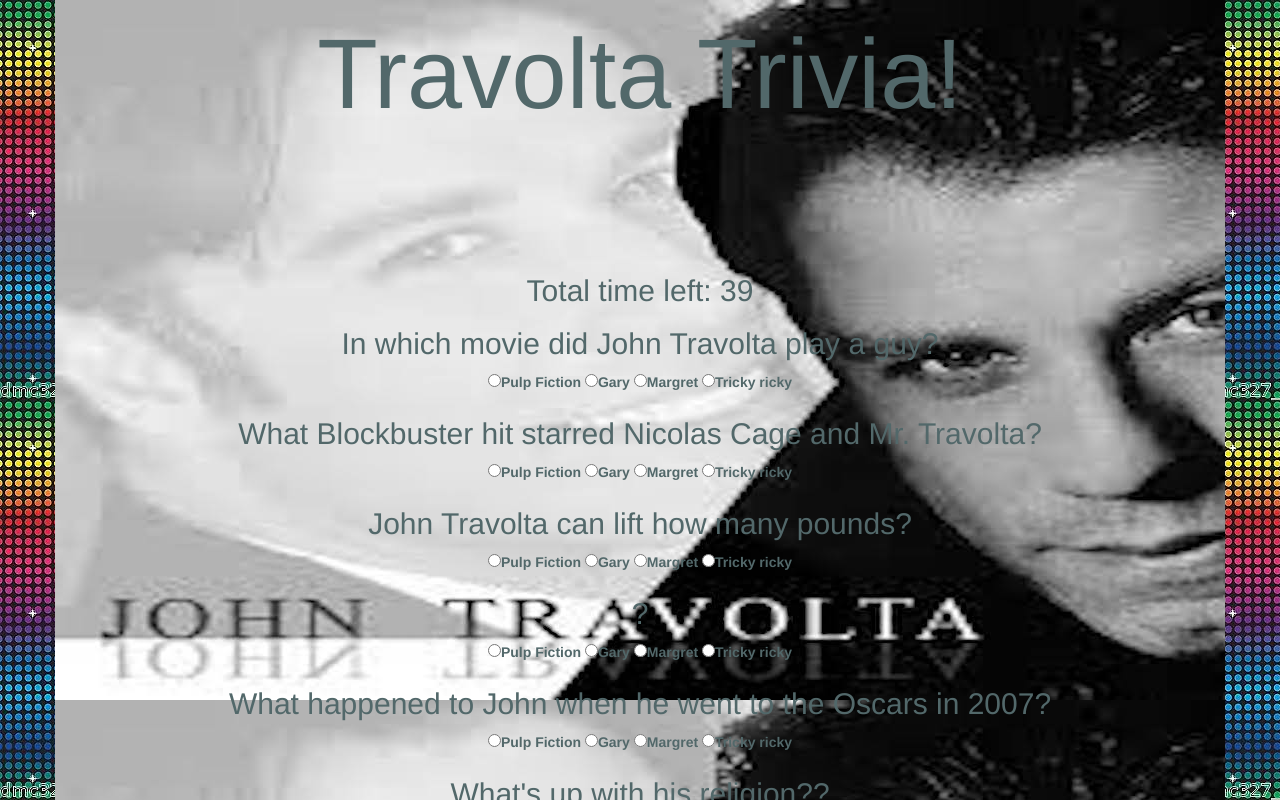
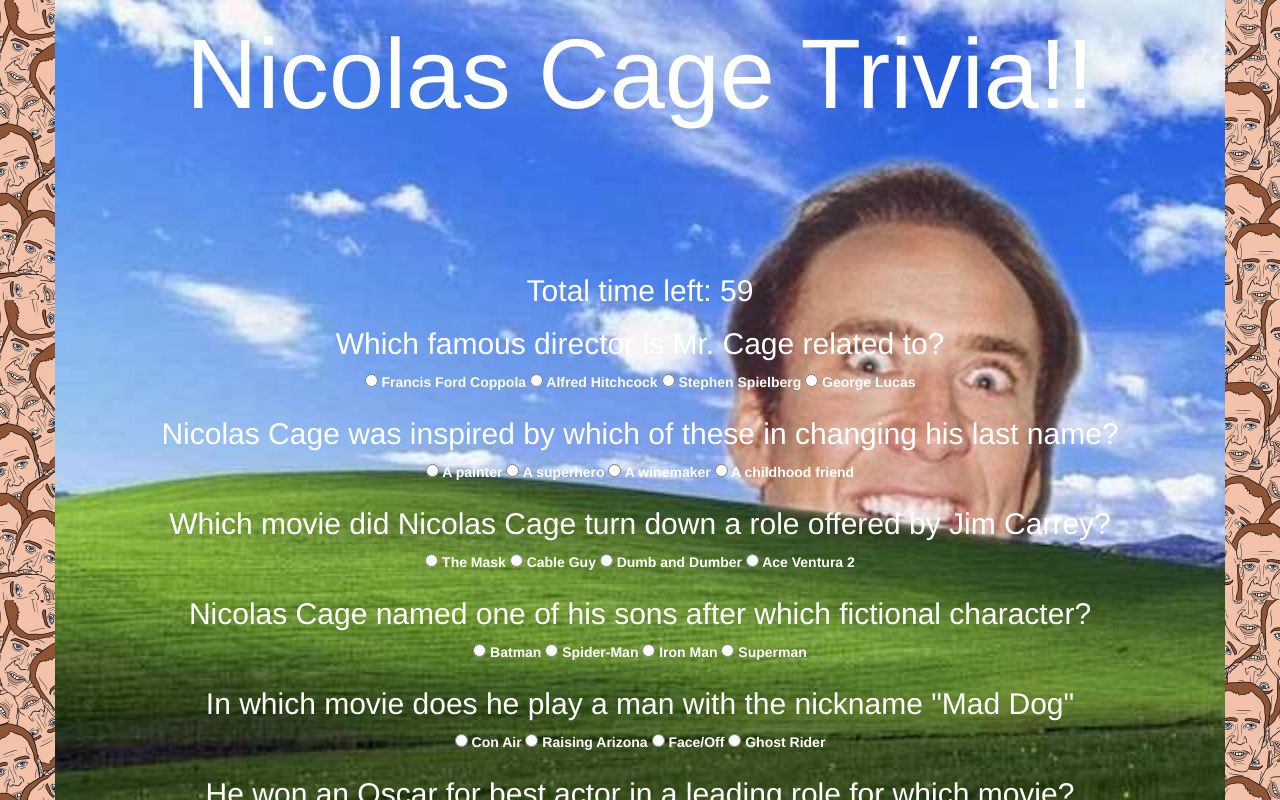
Before and after one commit to atek84/TriviaGame, a plain HTML site: page index.html in a window 1280 px wide. Both pictures are taken after a click on the button "Start". Shown: the top 800 px of the page. Drawn offline with nearby package versions, Linux system fonts and the light colour scheme.

Commit message:
Wednesday push

```diff
--- a/assets/css/style.css
+++ b/assets/css/style.css
@@ -1,9 +1,9 @@
 body {
-	background: url("../images/disco2.jpg");
+	background: url("../images/nicHead.jpg");
 }
 
 .container {
-	background: url("../images/travoltaBW.jpeg");
+	background: url("../images/nicCageWallpaper.jpg");
 	text-align: center;
 	color: white;
 	padding-bottom: 65px;
@@ -12,7 +12,7 @@
 .headline {
 	/*padding: 100px;*/
 	font-size: 99px;
-	color:#52686A;
+	color:##FFED78;
 	padding-bottom: 75px;
 	/*padding-top: 100px;*/
 }
@@ -23,9 +23,14 @@
 }
 
 #survey {
-	color: #52686A;
+	color: ##FFED78;
 }
 
 .final-screen {
-	color: #52686A;
+	color: ##FFED78;
 }
+
+#check {
+	background-color: #ACBDC5;
+	color: white;
+}
--- a/assets/javascript/app.js
+++ b/assets/javascript/app.js
@@ -1,15 +1,17 @@
 var travQuestions = [
-	{	question: "In which movie did John Travolta play a guy?"},
-	{	question: "What Blockbuster hit starred Nicolas Cage and Mr. Travolta?"},
-	{	question: "John Travolta can lift how many pounds?"},
-	{	question: "?"},
-	{	question: "What happened to John when he went to the Oscars in 2007?"},
-	{	question: "What's up with his religion??"}
+	{	question: "Which famous director is Mr. Cage related to?"},
+	{	question: "Nicolas Cage was inspired by which of these in changing his last name? "},
+	{	question: "Which movie did Nicolas Cage turn down a role offered by Jim Carrey?"},
+	{	question: "Nicolas Cage named one of his sons after which fictional character?"},
+	{	question: 'In which movie does he play a man with the nickname "Mad Dog"'},
+	{	question: "He won an Oscar for best actor in a leading role for which movie? "}
 ];
 
-var timerNumber = 40;
+var timerNumber = 60;
 var intervalId;
-
+var correct = 0;
+var incorrect = 0;
+var unanswered = 0;
 
 function run() {
       intervalId = setInterval(decrement, 1000);
@@ -19,7 +21,12 @@
 	timerNumber--;
 	if (timerNumber === 0) {
 		stop();
-		alert("Time Up!");
+		$("#survey").hide();
+		$(".final-screen").show();
+		$("#correct").append(correct);
+		$("#incorrect").append(incorrect);
+		$("#incomplete").append(unanswered);
+		console.log(correct, incorrect, unanswered);
       }
     }
 
@@ -46,23 +53,22 @@
 };
 
 var answers = {q1: 'a', q2: 'b', q3: 'c', q4: 'd', q5: 'a', q6: 'b'};
-var correct = 0;
-var incorrect = 0;
-var unanswered = 0;
+
 
 $('input:radio').click(function() {
     var container = $(this).parents('div');
     var question = $(this).attr('name');
     var answer = $(this).val();
 
+
     if(answers[question] === answer) {
     	correct++;
     } else if(answers[question] !== answer) {
     	incorrect++;
-    } else if($("input[type=radio]:checked").length > 0){						//Need to find out why it's not logging to unanswered
+    } else {
     	unanswered++;
-    	return false;
     }
+
     console.log(correct, incorrect, unanswered);
 });
 
--- a/index.html
+++ b/index.html
@@ -16,7 +16,7 @@
 <body>
 	<div class="container">
 		<div row="col-md-12">
-			<h2 class="headline">Travolta Trivia!</h2>
+			<h2 class="headline">Nicolas Cage Trivia!!</h2>
 		</div>
 		<br>
 		<div class="main-area">
@@ -27,46 +27,46 @@
           <h2 id="time-left"></h2>
           <div>
             <h2 id="question0"></h2>
-            <label><input type ='radio' name = "q1" value="a" id ="answer0"/>Pulp Fiction </label>
-            <label><input type ='radio' name = "q1" value="b" id ="answer0"/>Gary </label>
-            <label><input type ='radio' name = "q1" value="c" id ="answer0"/>Margret </label>
-            <label><input type ='radio' name = "q1" value="d" id ="answer0"/>Tricky ricky </label>
+            <label><input type ='radio' name = "q1" value="a" id ="answer0"/> Francis Ford Coppola </label>
+            <label><input type ='radio' name = "q1" value="b" id ="answer0"/> Alfred Hitchcock </label>
+            <label><input type ='radio' name = "q1" value="c" id ="answer0"/> Stephen Spielberg </label>
+            <label><input type ='radio' name = "q1" value="d" id ="answer0"/> George Lucas </label>
           </div>
           <div>
             <h2 id="question1"></h2>
-            <label><input type ='radio' name = "q2" value="a" id ="answer1"/>Pulp Fiction </label>
-            <label><input type ='radio' name = "q2" value="b" id ="answer1"/>Gary </label>
-            <label><input type ='radio' name = "q2" value="c" id ="answer1"/>Margret </label>
-            <label><input type ='radio' name = "q2" value="d" id ="answer1"/>Tricky ricky </label>
+            <label><input type ='radio' name = "q2" value="a" id ="answer1"/> A painter </label>
+            <label><input type ='radio' name = "q2" value="b" id ="answer1"/> A superhero </label>
+            <label><input type ='radio' name = "q2" value="c" id ="answer1"/> A winemaker </label>
+            <label><input type ='radio' name = "q2" value="d" id ="answer1"/> A childhood friend </label>
           </div>
           <div>
             <h2 id="question2"></h2>
-            <label><input type ='radio' name = 'q3' value="a" id ="answer2"/>Pulp Fiction </label>
-            <label><input type ='radio' name = 'q3' value="b" id ="answer2"/>Gary </label>
-            <label><input type ='radio' name = 'q3' value="c" id ="answer2"/>Margret </label>
-            <label><input type ='radio' name = 'q3' value="d" id ="answer2"/>Tricky ricky </label>
+            <label><input type ='radio' name = 'q3' value="a" id ="answer2"/> The Mask </label>
+            <label><input type ='radio' name = 'q3' value="b" id ="answer2"/> Cable Guy </label>
+            <label><input type ='radio' name = 'q3' value="c" id ="answer2"/> Dumb and Dumber </label>
+            <label><input type ='radio' name = 'q3' value="d" id ="answer2"/> Ace Ventura 2 </label>
           </div>
           <div>
             <h2 id="question3"></h2>
-            <label><input type ='radio' name = 'q4' value="a" id ="answer3"/>Pulp Fiction </label>
-            <label><input type ='radio' name = 'q4' value="b" id ="answer3"/>Gary </label>
-            <label><input type ='radio' name = 'q4' value="c" id ="answer3"/>Margret </label>
-            <label><input type ='radio' name = 'q4' value="d" id ="answer3"/>Tricky ricky </label>
+            <label><input type ='radio' name = 'q4' value="a" id ="answer3"/> Batman </label>
+            <label><input type ='radio' name = 'q4' value="b" id ="answer3"/> Spider-Man </label>
+            <label><input type ='radio' name = 'q4' value="c" id ="answer3"/> Iron Man </label>
+            <label><input type ='radio' name = 'q4' value="d" id ="answer3"/> Superman </label>
           </div>
           <div>
             <h2 id="question4"></h2>
-            <label><input type ='radio' name = 'q5' value="a" id ="answer4"/>Pulp Fiction </label>
-            <label><input type ='radio' name = 'q5' value="b" id ="answer4"/>Gary </label>
-            <label><input type ='radio' name = 'q5' value="c" id ="answer4"/>Margret </label>
-            <label><input type ='radio' name = 'q5' value="d" id ="answer4"/>Tricky ricky </label>
+            <label><input type ='radio' name = 'q5' value="a" id ="answer4"/> Con Air </label>
+            <label><input type ='radio' name = 'q5' value="b" id ="answer4"/> Raising Arizona </label>
+            <label><input type ='radio' name = 'q5' value="c" id ="answer4"/> Face/Off </label>
+            <label><input type ='radio' name = 'q5' value="d" id ="answer4"/> Ghost Rider </label>
           </div>
 
           <div>
             <h2 id="question5"></h2>
-            <label><input type ='radio' name = 'q6' value="a" id ="answer5"/>Pulp Fiction </label>
-            <label><input type ='radio' name = 'q6' value="b" id ="answer5"/>Gary </label>
-            <label><input type ='radio' name = 'q6' value="c" id ="answer5"/>Margret </label>
-            <label><input type ='radio' name = 'q6' value="d" id ="answer5"/>Tricky ricky </label>
+            <label><input type ='radio' name = 'q6' value="a" id ="answer5"/> Adaptation </label>
+            <label><input type ='radio' name = 'q6' value="b" id ="answer5"/> Leaving Las Vegas </label>
+            <label><input type ='radio' name = 'q6' value="c" id ="answer5"/> Con-Air </label>
+            <label><input type ='radio' name = 'q6' value="d" id ="answer5"/> Wicker-Man </label>
           </div>
 
           <br>
```
Also changed, not shown: assets/images/disco.jpg (deleted), assets/images/disneyCage.jpg (added), assets/images/nicCageWallpaper.jpg (added), assets/images/nicHead.jpg (added), assets/images/travoltaBackground.jpg (deleted).
